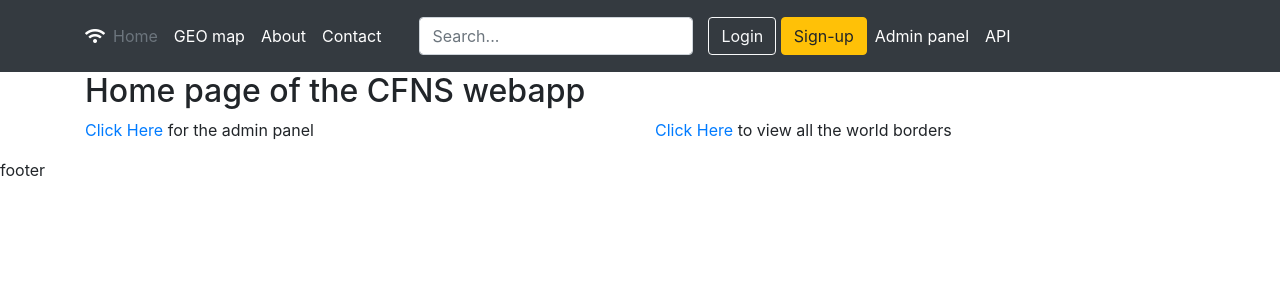
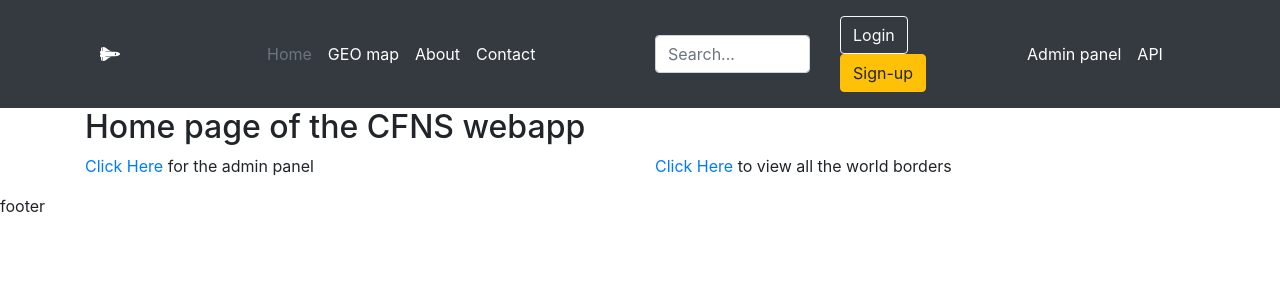
Before and after one commit to PoCDAB/cfns-webapp, a Django app: page / in a window 1280 px wide. Shown: the top 300 px of the page. Run offline with Django 3.2, Linux system fonts and the light colour scheme; some libraries are stand-ins or nearby versions.

Commit message:
Edit bootstrap of header

```diff
--- a/geodjango/webapp/templates/header.html
+++ b/geodjango/webapp/templates/header.html
@@ -3,26 +3,26 @@
 <header class="p-3 bg-dark text-white">
     <div class="container">
       <div class="d-flex flex-wrap align-items-center justify-content-center justify-content-lg-start">
-        <a href="/" class="d-flex align-items-center mb-2 mb-lg-0 text-white text-decoration-none">
-          {% fa5_icon 'wifi' size='fa-5x' %}
+        <a href="/" class="d-flex align-items-center col-lg-1 mb-2 mb-lg-0 text-white text-decoration-none">
+          {% fa5_icon 'space-shuttle' size='fa-2x' pulse=True %}
         </a>
 
-        <ul class="nav col-12 col-lg-auto me-lg-auto mb-2 justify-content-center mb-md-0">
+        <ul class="nav col-12 col-lg-5 me-lg-auto mb-5 justify-content-center mb-md-0">
           <li><a href="{% url 'home' %}" class="nav-link px-2 text-secondary">Home</a></li>
           <li><a href="#" class="nav-link px-2 text-white">GEO map</a></li>
           <li><a href="#" class="nav-link px-2 text-white">About</a></li>
           <li><a href="#" class="nav-link px-2 text-white">Contact</a></li>
         </ul>
 
-        <form class="col-12 col-lg-auto mb-3 mb-lg-0 me-lg-3">
+        <form class="col-12 col-lg-2 me-lg-auto mb-2 justify-content-center mb-lg-0 me-lg-3">
             <input type="search" class="form-control form-control-dark" placeholder="Search..." aria-label="Search">
         </form>
 
-        <div class="text-end">
+        <div class="col-12 col-lg-2 me-lg-auto mb-2 justify-content-center mb-lg-0 text-end">
             <button type="button" class="btn btn-outline-light me-2">Login</button>
             <button type="button" class="btn btn-warning">Sign-up</button>
         </div>
-        <ul class="nav col-12 col-lg-auto me-lg-auto mb-2 justify-content-center mb-md-0">
+        <ul class="nav col-12 col-lg-2 me-lg-auto mb-2 justify-content-center mb-md-0">
             <li><a href="{% url 'admin:index' %}" class="nav-link px-2 text-white">Admin panel</a></li>
             <li><a href="{% url 'api-root' %}" class="nav-link px-2 text-white">API</a></li>
         </ul>
```
